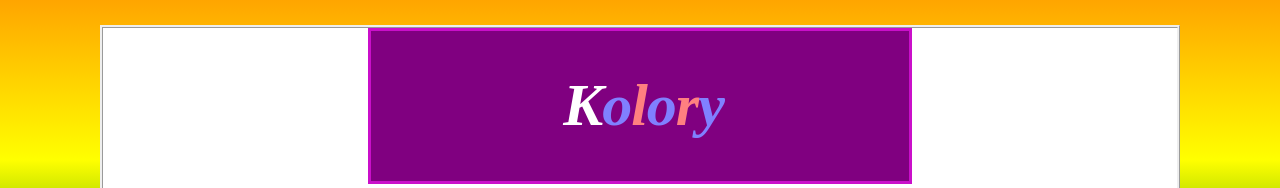
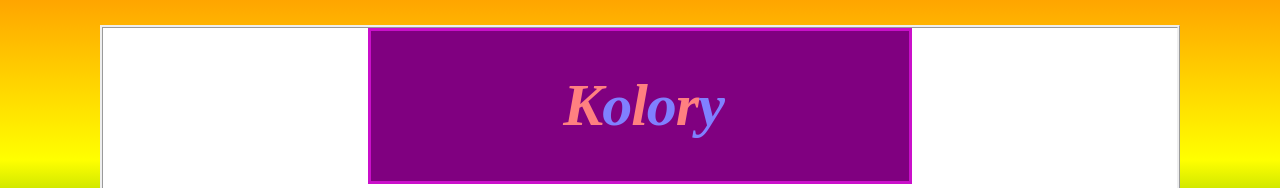
Before and after one commit to Ethran/kolory, a plain HTML site: page index.html in a window 1280 px wide. Shown: the top 188 px of the page. Drawn offline with Linux system fonts and the light colour scheme; a script that the page names is missing.

Commit message:
dobra, cofnąłem zmiany

```diff
--- a/index.html
+++ b/index.html
@@ -29,7 +29,7 @@
 
 <div id="title">
   <h1>
-    <font color="#FFFFFF">
+    <font color="#FF8080">
       <em>
         <strong>K</strong>
       </em>
```
